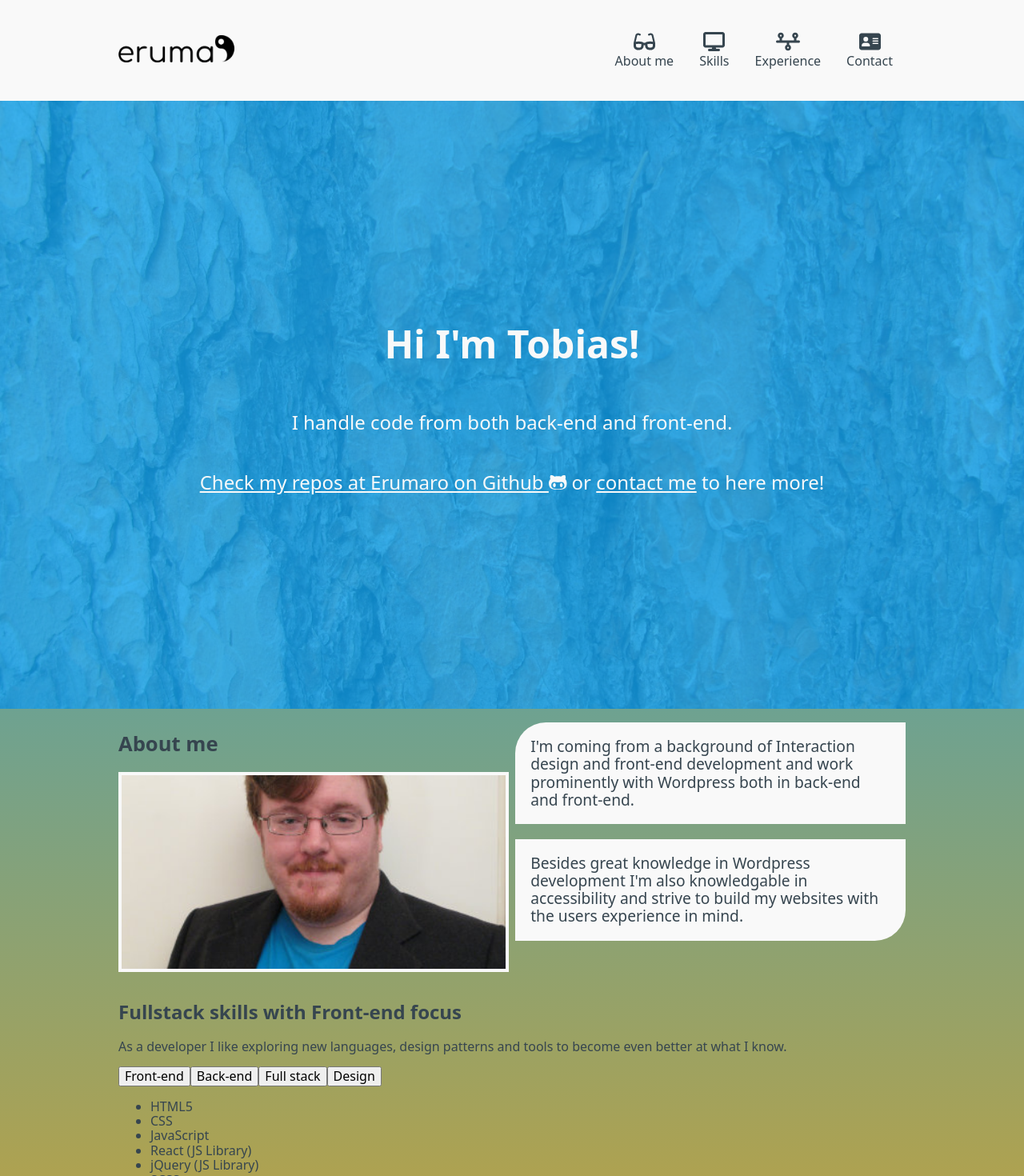
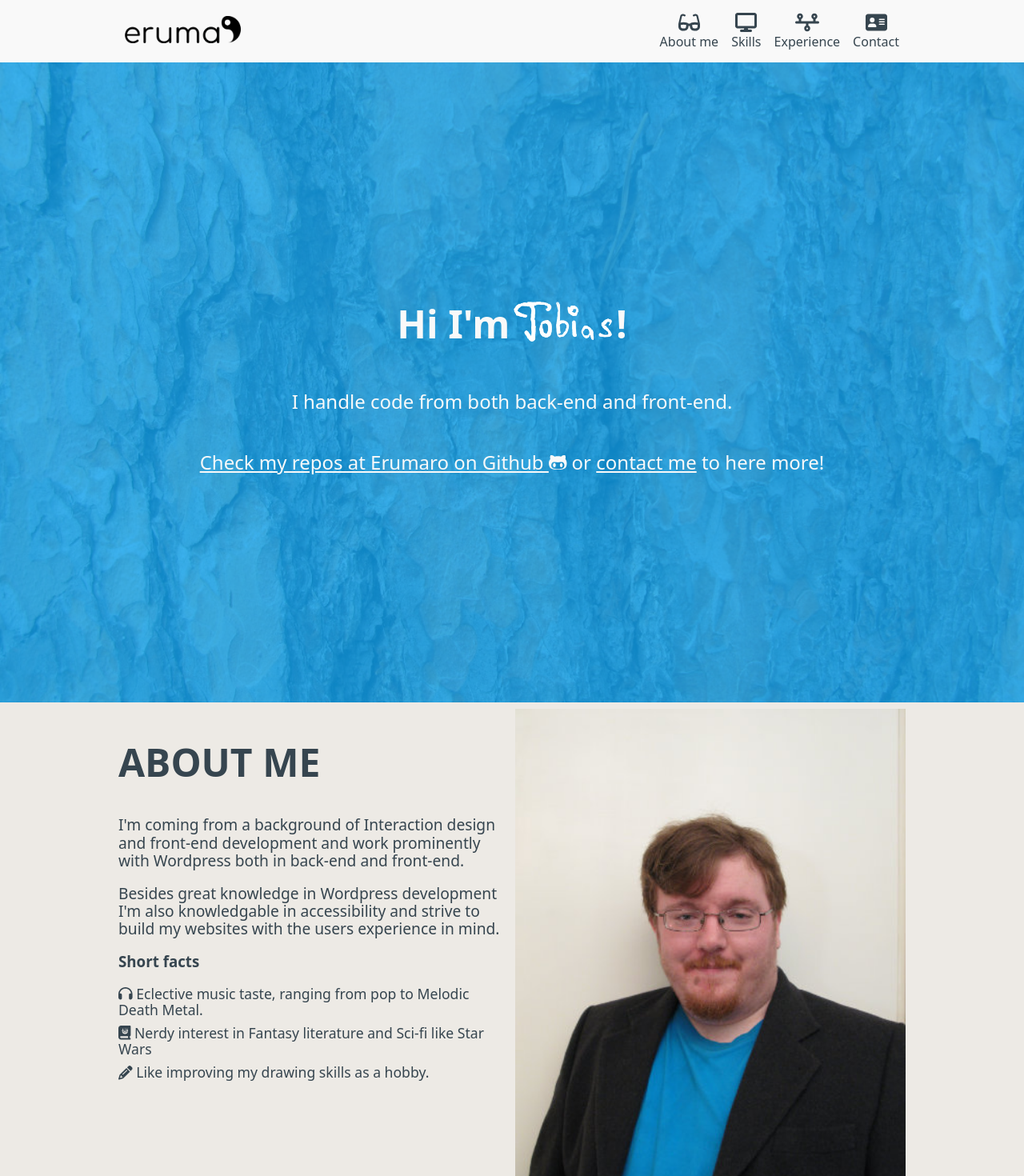
Before and after one commit to erumaro/portfolio, a React app: page / in a window 1280 px wide. Shown: the top 1470 px of the page at 80% size. Built offline with nearby package versions, Linux system fonts and the light colour scheme; the HTML template or start-up script is replaced by a standard one.

Commit message:
Focused on making the about section better. Also an experimental change to intro h1. Next up skills and xp!

```diff
--- a/src/App.jsx
+++ b/src/App.jsx
@@ -1,11 +1,12 @@
 import React from "react";
 import 'normalize.css';
 import { FontAwesomeIcon } from '@fortawesome/react-fontawesome';
-import { faGlasses, faDisplay, faTimeline, faAddressCard } from '@fortawesome/free-solid-svg-icons'
+import { faGlasses, faDisplay, faTimeline, faAddressCard, faPencil, faBookJournalWhills, faHeadphones } from '@fortawesome/free-solid-svg-icons'
 import { faGithubAlt } from '@fortawesome/free-brands-svg-icons';
 import './App.scss';
 import logo from '../public/images/logo.png';
 import herolarge from '../public/images/hero1080.jpg';
+import tobiastext from '../public/images/tobias.png';
 import portraitoriginal from '../public/images/tobias.jpg';
 import portraitsmall from '../public/images/tobias375.jpg';
 import portraitmedium from '../public/images/tobias768.jpg';
@@ -47,21 +48,29 @@ class App extends React.Component {
                 <main className="app-main content">
                     <div id="hero" className="app-intro" style={{ backgroundImage: `url(${herolarge})` }}>
                         <div className="flex">
-                            <h1>Hi I'm Tobias!</h1>
+                            <h1>Hi I'm <img className="tobiastext" src={tobiastext} alt="Tobias" />!</h1>
                             <p>I handle code from both back-end and front-end.</p>
                             <p><a href="https://github.com/erumaro">Check my repos at Erumaro on Github <FontAwesomeIcon icon={faGithubAlt} /></a> or <a href="#contact">contact me</a> to here more!</p>
                         </div>
                     </div>
-                    <section id="sectionAbout" className="app-about container">
+                    <section id="sectionAbout" className="app-about">
+                        <div className="container">
                             <div className="grid">
                                 <div className="column">
                                     <h2>About me</h2>
-                                <img className="portrait" src={portraitsmall} alt="Tobias" />
-                            </div>
-                            <div className="column">
                                     <p>I'm coming from a background of Interaction design and front-end development and work prominently with Wordpress both in back-end and front-end.</p>
                                     <p>Besides great knowledge in Wordpress development I'm also knowledgable in accessibility and strive to build my websites with the users
                                     experience in mind.</p>
+                                    <h3>Short facts</h3>
+                                    <ul>
+                                        <li><FontAwesomeIcon icon={faHeadphones} /> Eclective music taste, ranging from pop to Melodic Death Metal.</li>
+                                        <li><FontAwesomeIcon icon={faBookJournalWhills} /> Nerdy interest in Fantasy literature and Sci-fi like Star Wars</li>
+                                        <li><FontAwesomeIcon icon={faPencil} /> Like improving my drawing skills as a hobby.</li>
+                                    </ul>
+                                </div>
+                                <div className="column">
+                                    <img className="portrait" src={portraitsmall} alt="Tobias" />
+                                </div>
                             </div>
                         </div>
                     </section>
--- a/src/App.scss
+++ b/src/App.scss
@@ -33,6 +33,13 @@ Color names from https://www.colorhexa.com/ */
     background-size: cover;
 }
 
+@mixin flex($wrap, $justifyContent, $alignItems) {
+    display: flex;
+    flex-wrap: $wrap;
+    justify-content: $justifyContent;
+    align-items: $alignItems;
+}
+
 *, ::after, ::before {
     box-sizing: border-box;
 }
@@ -46,10 +53,7 @@ Color names from https://www.colorhexa.com/ */
 }
 
 .flex {
-    display: flex;
-    flex-wrap: wrap;
-    justify-content: center;
-    align-items: center;
+    @include flex(wrap, center, center);
 }
 
 .grid {
@@ -60,13 +64,13 @@ Color names from https://www.colorhexa.com/ */
 }
 
 .app-header {
-    padding: var(--vertical-gap) var(--horizontal-gap);
     background-color: var(--light-bg-color);
 
     .app-branding {
         @media screen and (min-width: 768px) {
             margin-right: auto;
         }
+        padding: .5em;
 
         .logo {
             filter: invert(100%);
@@ -75,15 +79,14 @@ Color names from https://www.colorhexa.com/ */
     }
 
     nav ul {
-        display: flex;
-        flex-wrap: wrap;
+        @include flex(wrap, center, center);
         padding: 0;
         margin: 0;
         list-style: none;
 
         a {
             text-decoration: none;
-            padding: 1em;
+            padding: .5em;
             color: var(--dark-text-color);
             display: block;
             font-size: 75%;
@@ -112,16 +115,25 @@ Color names from https://www.colorhexa.com/ */
     background-size: cover;
     color: var(--light-text-color);
     width: 100%;
-    height: 95vh;
+    height: 100vh;
     font-size: 1.5em;
 
+    h1 {
+        display: flex;
+        align-items: flex-end;
+
+        .tobiastext {
+            height: 60px;
+            filter: invert(100%);
+            padding: 5px;
+        }
+    }
+
     div {
-        display: flex;
-        justify-content: center;
-        align-items: center;
+        @include flex(wrap, center, center);
         flex-direction: column;
         width: 100%;
-        height: 95vh;
+        height: 100vh;
         background-size: cover;
         background-color: rgba(#0DA2F2, .8);
         padding: 0 var(--vertical-gap);
@@ -133,37 +145,37 @@ Color names from https://www.colorhexa.com/ */
 }
 
 .app-about {
-    .column {
-        display: flex;
-        flex-direction: column;
-        justify-content: stretch;
-        align-items: stretch;
+    background-color: #EDEAE5;
 
-        h2 {
-            font-size: 160%;
-        }
+    h2 {
+        font-size: 300%;
+        text-transform: uppercase;
+    }
 
-        .portrait {
-            vertical-align: middle;
-            object-fit: cover;
-            width: 100%;
-            height: 250px;
-            border: .3em solid var(--light-bg-color);
-        }
+    p {
+        font-size: 120%;
+    }
 
-        p {
+    ul {
+        list-style-type: none;
+        padding: 0;
+        margin: 0;
+        font-size: 110%;
+
+        li {
             margin: .5em 0;
-            font-size: 120%;
-            background-color: var(--light-bg-color);
-            border-top-left-radius: 2em;
-            padding: 1em;
-        }
-
-        p:nth-child(even) {
-            border-top-left-radius: 0;
-            border-bottom-right-radius: 2em;
         }
     }
+
+    .portrait {
+        width: 100%;
+        height: auto
+    }
+
+}
+
+.app-skills {
+
 }
 
 .app-footer {
```
Also changed, not shown: public/images/tobias.png (added), 1 other file (tests, documents, lock files or other folders). Lines whose indentation alone changed are shown as unchanged.
